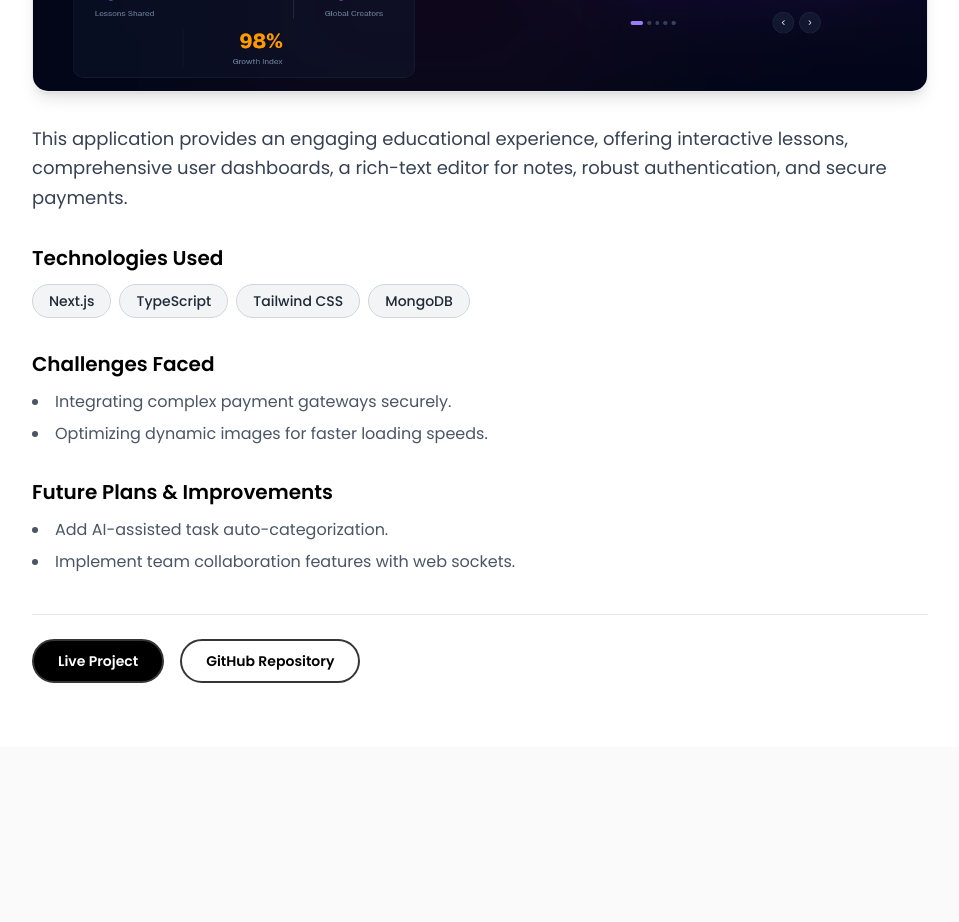
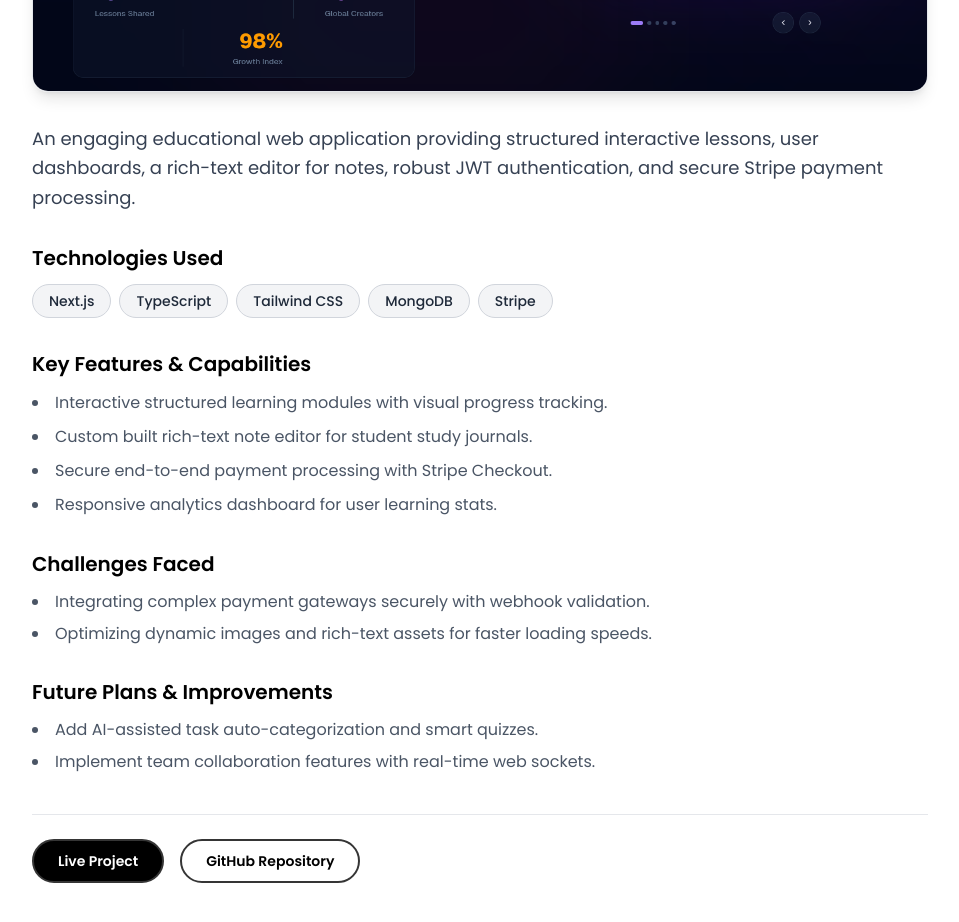
Before and after one commit to rihadjahanopu/classical-my-portfolio-website, a Next.js app: page /projects/1 in a window 1280 px wide. Shown: the part 620-1542 px from the top of the page, without its empty margins (160-1119 px from the left). Before the commit the page ends 1367 px from the top, so only its background shows below. Built offline with nearby package versions, Linux system fonts and the light colour scheme.

Commit message:
feat: add gladeshell open-source project with rich architectural details and SEO optimization

```diff
--- a/app/projects/[id]/page.tsx
+++ b/app/projects/[id]/page.tsx
@@ -19,7 +19,46 @@ export async function generateMetadata({
 	const { id } = await params;
 	const project = projectsData.find((p) => p.id.toString() === id);
 	if (!project) return { title: "Project Not Found" };
-	return { title: `${project.title} | My Portfolio` };
+
+	const title = `${project.title} | ${project.isOpenSource ? "Open Source " : ""}Project`;
+	const description = project.description;
+
+	return {
+		title,
+		description,
+		keywords: [
+			project.title,
+			...project.techStack,
+			project.isOpenSource ? "Open Source" : "",
+			"Rihad Jahan Opu",
+			"Software Engineering",
+		].filter(Boolean),
+		openGraph: {
+			title,
+			description,
+			url: `https://www.rihadjahanopu.com/projects/${project.id}`,
+			siteName: "Rihad Jahan Opu Portfolio",
+			images: [
+				{
+					url: project.image,
+					width: 1200,
+					height: 630,
+					alt: project.imageAlt || project.title,
+				},
+			],
+			type: "article",
+		},
+		twitter: {
+			card: "summary_large_image",
+			title,
+			description,
+			images: [project.image],
+			creator: "@rihadjahanopu",
+		},
+		alternates: {
+			canonical: `https://www.rihadjahanopu.com/projects/${project.id}`,
+		},
+	};
 }
 
 // ৩. মেইন কম্পোনেন্ট (async এবং await params ব্যবহার করা হয়েছে)
@@ -38,8 +77,28 @@ export default async function ProjectDetailPage({
 	const btnClass =
 		"font-semibold transition-all duration-300 px-6 py-2.5 rounded-full border-2 border-[#353535] flex justify-center items-center text-sm hover:bg-[#353535] hover:text-white";
 
+	const jsonLd = {
+		"@context": "https://schema.org",
+		"@type": project.isOpenSource ? "SoftwareSourceCode" : "SoftwareApplication",
+		name: project.title,
+		description: project.description,
+		image: project.image,
+		codeRepository: project.github,
+		installUrl: project.liveDemo,
+		programmingLanguage: project.techStack,
+		author: {
+			"@type": "Person",
+			name: "Rihad Jahan Opu",
+			url: "https://www.rihadjahanopu.com",
+		},
+	};
+
 	return (
 		<main className="min-h-screen bg-white pt-20 pb-16 px-4">
+			<script
+				type="application/ld+json"
+				dangerouslySetInnerHTML={{ __html: JSON.stringify(jsonLd) }}
+			/>
 			<div className="max-w-4xl mx-auto">
 				{/* ব্যাক বাটন */}
 				<Link
@@ -48,15 +107,27 @@ export default async function ProjectDetailPage({
 					← Back to Projects
 				</Link>
 
-				<h1 className="text-4xl md:text-5xl font-bold text-black mb-6">
-					{project.title}
-				</h1>
+				<div className="flex flex-wrap items-center gap-3 mb-6">
+					<h1 className="text-4xl md:text-5xl font-bold text-black">
+						{project.title}
+					</h1>
+					{project.isOpenSource && (
+						<span className="bg-emerald-100 text-emerald-800 text-sm font-semibold px-3 py-1 rounded-full border border-emerald-300">
+							Open Source
+						</span>
+					)}
+					{project.license && (
+						<span className="bg-gray-100 text-gray-700 text-sm font-medium px-3 py-1 rounded-full border border-gray-300">
+							{project.license}
+						</span>
+					)}
+				</div>
 
 				{/* হিরো ইমেজ */}
 				<div className="relative aspect-video w-full rounded-2xl overflow-hidden mb-8 border border-gray-200 shadow-lg">
 					<Image
 						src={project.image}
-						alt={project.title}
+						alt={project.imageAlt || `${project.title} Preview`}
 						fill
 						className="object-cover"
 						priority
@@ -67,6 +138,25 @@ export default async function ProjectDetailPage({
 				<p className="text-gray-700 text-lg leading-relaxed mb-8">
 					{project.description}
 				</p>
+
+				{/* হাইলাইটস / পারফরম্যান্স মেট্রিক্স */}
+				{project.highlights && project.highlights.length > 0 && (
+					<div className="mb-8 p-6 bg-gray-50 border border-gray-200 rounded-3xl">
+						<h2 className="text-sm font-bold uppercase tracking-wider text-gray-500 mb-4">
+							Performance & Architecture Benchmarks
+						</h2>
+						<div className="grid grid-cols-1 sm:grid-cols-2 gap-3">
+							{project.highlights.map((item, index) => (
+								<div
+									key={index}
+									className="flex items-start gap-2.5 text-sm font-medium text-gray-800 bg-white p-3 rounded-2xl border border-gray-200 shadow-2xs">
+									<span className="text-emerald-600 font-bold text-base leading-none">✓</span>
+									<span>{item}</span>
+								</div>
+							))}
+						</div>
+					</div>
+				)}
 
 				{/* টেক স্ট্যাক */}
 				<div className="mb-8">
@@ -83,6 +173,22 @@ export default async function ProjectDetailPage({
 						))}
 					</div>
 				</div>
+
+				{/* ফিচারস */}
+				{project.features && project.features.length > 0 && (
+					<div className="mb-8">
+						<h2 className="text-xl font-semibold mb-3 text-black">
+							Key Features & Capabilities
+						</h2>
+						<ul className="list-disc list-inside text-gray-600 space-y-2">
+							{project.features.map((feature, index) => (
+								<li key={index} className="leading-relaxed">
+									{feature}
+								</li>
+							))}
+						</ul>
+					</div>
+				)}
 
 				{/* চ্যালেঞ্জেস */}
 				<div className="mb-8">
--- a/app/projects/data.ts
+++ b/app/projects/data.ts
@@ -2,12 +2,17 @@ export interface Project {
 	id: number;
 	title: string;
 	image: string;
+	imageAlt?: string;
 	github: string;
 	liveDemo: string;
 	techStack: string[];
 	description: string;
+	features?: string[];
+	highlights?: string[];
 	challenges: string[];
 	futurePlans: string[];
+	isOpenSource?: boolean;
+	license?: string;
 }
 
 export const projectsData: Project[] = [
@@ -15,54 +20,127 @@ export const projectsData: Project[] = [
 		id: 1,
 		title: "Digital Life Lessons",
 		image: "/assets/project-1.png",
+		imageAlt: "Digital Life Lessons - Interactive Educational Platform",
 		github: "https://github.com/rihadjahanopu/life-lesson-client",
 		liveDemo: "https://life-lesson-client.vercel.app/",
-		techStack: ["Next.js", "TypeScript", "Tailwind CSS", "MongoDB"],
+		techStack: ["Next.js", "TypeScript", "Tailwind CSS", "MongoDB", "Stripe"],
 		description:
-			" This application provides an engaging educational experience, offering interactive lessons, comprehensive user dashboards, a rich-text editor for notes, robust authentication, and secure payments.",
+			"An engaging educational web application providing structured interactive lessons, user dashboards, a rich-text editor for notes, robust JWT authentication, and secure Stripe payment processing.",
+		features: [
+			"Interactive structured learning modules with visual progress tracking.",
+			"Custom built rich-text note editor for student study journals.",
+			"Secure end-to-end payment processing with Stripe Checkout.",
+			"Responsive analytics dashboard for user learning stats.",
+		],
 		challenges: [
-			"Integrating complex payment gateways securely.",
-			"Optimizing dynamic images for faster loading speeds.",
+			"Integrating complex payment gateways securely with webhook validation.",
+			"Optimizing dynamic images and rich-text assets for faster loading speeds.",
 		],
 		futurePlans: [
-			"Add AI-assisted task auto-categorization.",
-			"Implement team collaboration features with web sockets.",
+			"Add AI-assisted task auto-categorization and smart quizzes.",
+			"Implement team collaboration features with real-time web sockets.",
 		],
 	},
 	{
 		id: 2,
 		title: "MarketPlace Buy & Sell",
 		image: "/assets/project-2.png",
+		imageAlt: "MarketPlace Buy & Sell - Full-Stack E-Commerce Platform",
 		github: "https://github.com/rihadjahanopu/marketplace-client",
 		liveDemo: "https://marketplace-client-bay.vercel.app/",
-		techStack: ["React", "Redux Toolkit", "Node.js", "Express"],
+		techStack: ["React", "Redux Toolkit", "Node.js", "Express", "Tailwind CSS", "Radix UI"],
 		description:
-			"An e-commerce platform offering a smooth checkout experience and real-time inventory updates.This is the frontend for the Marketplace application, built with a modern React stack. It leverages Next.js for server-side rendering and optimal performance, styled with Tailwind CSS, and uses Radix UI for accessible, high-quality components.",
+			"A full-featured e-commerce platform offering an intuitive shopping experience, real-time cart state management via Redux Toolkit, accessible UI components with Radix UI, and instant inventory tracking.",
+		features: [
+			"Real-time shopping cart and checkout synchronization via Redux Toolkit.",
+			"Server-side rendering (SSR) with Next.js for high performance and SEO.",
+			"Accessible and smooth component design utilizing Radix UI primitives.",
+			"Secure RESTful API integration for order management and inventory updates.",
+		],
 		challenges: [
-			"Handling real-time state synchronization across multiple devices.",
-			"Structuring Redux store to manage cart state efficiently.",
+			"Handling real-time state synchronization across multiple tabs and devices.",
+			"Structuring normalized Redux store to manage cart, filters, and product cache efficiently.",
 		],
 		futurePlans: [
-			"Integrate dark mode support.",
-			"Implement multi-currency payment options.",
+			"Integrate system-wide dark mode support.",
+			"Implement multi-currency and multi-language internationalization.",
 		],
 	},
 	{
 		id: 3,
 		title: "Nexus AI",
 		image: "/assets/project-3.png",
+		imageAlt: "Nexus AI - Intelligent Project Workspace & Agentic Assistant",
 		github: "https://github.com/rihadjahanopu/nexes-ai-client",
 		liveDemo: "https://nexes-ai-client.vercel.app/",
-		techStack: ["Next.js", "Tailwind CSS", "TypeScript"],
+		techStack: ["Next.js", "TypeScript", "Tailwind CSS", "Google Gemini API"],
 		description:
-			"Nexus AI Client is the frontend layer of the Nexus AI platform — an intelligent project workspace that combines modern project management with an embedded Agentic AI chat interface powered by Google Gemini.",
+			"Nexus AI Client is an intelligent project management workspace that pairs modern workflow tracking with an embedded Agentic AI chat assistant powered by Google Gemini for contextual assistance and code generation.",
+		features: [
+			"Conversational Agentic AI interface powered by Google Gemini API.",
+			"Live streaming AI responses with markdown and syntax-highlighted code blocks.",
+			"Kanban-style project and task management with real-time status updates.",
+			"Strict security headers and content-security policies via Helmet.",
+		],
 		challenges: [
-			"Configuring complex Helmrt security rules.",
-			"Optimizing SEO for dynamically generated routes.",
+			"Managing real-time streaming AI chat chunks without UI stuttering.",
+			"Configuring complex Helmet security policies and optimizing dynamic SEO routes.",
 		],
 		futurePlans: [
-			"Add automated newsletter emails for new posts.",
-			"Include a comment rating and moderation dashboard.",
+			"Add automated email summaries and project progress alerts.",
+			"Implement AI-driven task estimation and project roadmap forecasting.",
+		],
+	},
+	{
+		id: 4,
+		title: "gladeshell",
+		image: "/assets/gladeshell.png",
+		imageAlt: "gladeshell - Ultra-fast Pure Rust Shell Environment and Developer Suite",
+		github: "https://github.com/rihadjahanopu/gladeshell",
+		liveDemo: "https://gladeshell.netlify.app",
+		isOpenSource: true,
+		license: "MIT License",
+		techStack: [
+			"Rust (2024 Edition)",
+			"Ratatui TUI",
+			"Gitoxide (gix)",
+			"Rayon",
+			"AES-256 GCM",
+			"Zstandard",
+			"Shell (Bash / Zsh / Fish / Pwsh)",
+			"Open Source (MIT)",
+		],
+		description:
+			"An open-source (MIT Licensed), ultra-high-performance pure Rust shell environment and developer suite delivering a record 0.0114 ms (11.4 µs) prompt latency (~210x faster than Starship). Designed with zero external runtime dependencies and strict '#![deny(unsafe_code)]' memory safety, it integrates 55 hot-swappable prompt themes, pure Rust Git telemetry ('gix 0.88'), native Ratatui TUI utilities (Todo, Notes, Process Monitor), parallel Rayon multi-core compression, a 24-in-1 FFmpeg multimedia suite, and a hardened AES-256 PBKDF2 security vault.",
+		highlights: [
+			"0.0114 ms (11.4 µs) Core Prompt Latency (Criterion micro-benchmarked)",
+			"0 Subshell Process Forks (Eliminates shell spawn overhead completely)",
+			"~3.9 MB RSS Memory Footprint (Fat-LTO compiled & stripped)",
+			"7-Platform Native Release Matrix (Linux glibc/musl, macOS ARM/x86, Windows)",
+		],
+		features: [
+			"⚡ Sub-Millisecond Smart Prompt: 0.0114 ms prompt latency with zero subshell forks and live runtime badges (Rust, Node, Bun, Python, Docker).",
+			"🦀 100% Pure Rust Architecture: Compiled binary with strict memory safety guarantees and zero external runtime dependencies.",
+			"🌿 Subshell-Free Git Telemetry: Pure Rust 'gix 0.88' engine providing 4.8 µs cache hits and adaptive monorepo TTL tracking.",
+			"🎨 55 Prompt Themes: Instant hot-swapping between Tokyo Night, Catppuccin, Dracula, Matrix, Gruvbox, Nord, and 49 more.",
+			"🖥️ Ratatui TUI Developer Apps: Terminal-native interactive GUIs for Task Management (Todo), Notes, and System Diagnostics ('sysmon').",
+			"🗜️ Rayon Parallel Multi-Core Compressor: High-throughput parallel zstd compression engine with smart pre-compressed media bypass.",
+			"🔐 Hardened AES-256-GCM Vault: Multi-vault encryption with PBKDF2 (100,000 iterations), automatic RAM zeroization, and decoy panic mode.",
+			"🎬 24-in-1 FFmedia Suite: Swiss Army knife for FFmpeg video/audio compression, GIF conversions, visualizers, and screen capture.",
+			"🔄 Universal Cross-Shell Integration: 1-command in-memory bootstrap for Bash, Zsh, Fish, and PowerShell 7+ ('eval $(gladeshell init <shell>)').",
+			"📦 Mega Updater ('uup') & Cleaner ('uu'): Cross-platform interactive application remover across apt, snap, flatpak, and AppImage.",
+		],
+		challenges: [
+			"Engineering a zero-subshell-fork prompt engine that renders git and telemetry in 11.4 µs using pure Rust ('gix 0.88'), bypassing traditional subshell bottlenecks.",
+			"Implementing a fast-path CLI dispatcher that completely bypasses heavy argument parsing overhead for hot-path commands ('prompt', 'init').",
+			"Achieving cross-shell compatibility (Bash, Zsh, Fish, PowerShell) with safe, idempotent in-memory loaders that never corrupt existing shell configs.",
+			"Hardening the AES-256 directory vault with RAM zeroization ('zeroize') to guarantee encryption keys are wiped from memory immediately upon exit.",
+		],
+		futurePlans: [
+			"Integrate an embedded local AI command assistant for context-aware shell workflow suggestions.",
+			"Publish automated packages to Homebrew, Arch User Repository (AUR), Scoop, and crates.io.",
+			"Build a modular Lua/WASM plugin engine for custom user-created Ratatui TUI extensions.",
+			"Implement an eBPF-powered real-time system latency and process tracing module.",
 		],
 	},
 ];
--- a/components/Projects.tsx
+++ b/components/Projects.tsx
@@ -1,79 +1,10 @@
 "use client";
 
 import Image from "next/image";
+import Link from "next/link";
 import { useEffect, useState } from "react";
 import { createPortal } from "react-dom";
-
-// প্রজেক্ট ডাটার টাইপ ডেফিনিশন
-interface Project {
-	id: number;
-	title: string;
-	image: string;
-	github: string;
-	liveDemo: string;
-	techStack: string[];
-	description: string;
-	challenges: string[];
-	futurePlans: string[];
-}
-
-// আপনার প্রজেক্টসমূহের ডাটা
-const projectsData: Project[] = [
-	{
-		id: 1,
-		title: "Project One",
-		image: "/assets/project-1.png",
-		github: "https://github.com/your-username/project-1",
-		liveDemo: "https://project-1-demo.com",
-		techStack: ["Next.js", "TypeScript", "Tailwind CSS", "MongoDB"],
-		description:
-			"An interactive full-stack web application designed for seamlessly managing daily tasks and projects.",
-		challenges: [
-			"Handling real-time state synchronization across multiple devices.",
-			"Optimizing dynamic images for faster loading speeds.",
-		],
-		futurePlans: [
-			"Add AI-assisted task auto-categorization.",
-			"Implement team collaboration features with web sockets.",
-		],
-	},
-	{
-		id: 2,
-		title: "Project Two",
-		image: "/assets/project-2.png",
-		github: "https://github.com/your-username/project-2",
-		liveDemo: "https://project-2-demo.com",
-		techStack: ["React", "Redux Toolkit", "Node.js", "Express"],
-		description:
-			"An e-commerce platform offering a smooth checkout experience and real-time inventory updates.",
-		challenges: [
-			"Integrating complex payment gateways securely.",
-			"Structuring Redux store to manage cart state efficiently.",
-		],
-		futurePlans: [
-			"Integrate dark mode support.",
-			"Implement multi-currency payment options.",
-		],
-	},
-	{
-		id: 3,
-		title: "Project Three",
-		image: "/assets/project-3.png",
-		github: "https://github.com/your-username/project-3",
-		liveDemo: "https://project-3-demo.com",
-		techStack: ["Next.js", "Tailwind CSS", "Firebase"],
-		description:
-			"A blogging dashboard with rich text editing, user authorization, and dynamic rendering.",
-		challenges: [
-			"Configuring complex Firebase security rules.",
-			"Optimizing SEO for dynamically generated blog routes.",
-		],
-		futurePlans: [
-			"Add automated newsletter emails for new posts.",
-			"Include a comment rating and moderation dashboard.",
-		],
-	},
-];
+import { projectsData, type Project } from "../app/projects/data";
 
 export default function Projects() {
 	const [selectedProject, setSelectedProject] = useState<Project | null>(null);
@@ -113,36 +44,45 @@ export default function Projects() {
 			<h2 className="text-5xl text-center font-bold mb-10 title">Projects</h2>
 
 			{/* Projects Cards Grid */}
-			<div className="flex flex-col lg:flex-row gap-8 justify-center max-w-6xl mx-auto">
+			<div className="grid grid-cols-1 md:grid-cols-2 xl:grid-cols-4 gap-6 max-w-7xl mx-auto">
 				{projectsData.map((project) => (
-					<div
-						className="flex-1 bg-[#fafafa] border border-gray-300 rounded-3xl p-6 text-center project-card shadow-sm hover:shadow-lg transition-all duration-300 group flex flex-col justify-between"
-						key={project.id}>
+					<article
+						className="bg-[#fafafa] border border-gray-300 rounded-3xl p-6 text-center project-card shadow-sm hover:shadow-lg transition-all duration-300 group flex flex-col justify-between"
+						key={project.id}
+						aria-label={project.title}>
 						<div>
-							<div className="overflow-hidden rounded-2xl mb-6 relative aspect-video">
+							<div className="overflow-hidden rounded-2xl mb-5 relative aspect-video">
 								<Image
 									src={project.image}
-									alt={project.title}
+									alt={project.imageAlt || `${project.title} Preview`}
 									fill
 									className="object-cover transition-transform duration-500 group-hover:scale-110"
-									sizes="(max-width: 768px) 100vw, (max-width: 1200px) 50vw, 33vw"
+									sizes="(max-width: 768px) 100vw, (max-width: 1200px) 50vw, 25vw"
 								/>
+								{project.isOpenSource && (
+									<span className="absolute top-3 right-3 bg-emerald-600/90 text-white text-[11px] font-semibold px-2.5 py-0.5 rounded-full shadow backdrop-blur-sm tracking-wide">
+										Open Source
+									</span>
+								)}
 							</div>
 
-							<h3 className="text-2xl font-bold text-black mb-4">
+							<h3 className="text-2xl font-bold text-black mb-2">
 								{project.title}
 							</h3>
+							<p className="text-gray-600 text-sm mb-4 line-clamp-2 text-center px-1">
+								{project.description}
+							</p>
 						</div>
 
 						{/* View More Button */}
-						<div className="flex justify-center mt-4">
+						<div className="flex justify-center mt-2">
 							<button
 								className={`${btnClass} w-full text-black bg-transparent`}
 								onClick={() => setSelectedProject(project)}>
 								View More / Details
 							</button>
 						</div>
-					</div>
+					</article>
 				))}
 			</div>
 
@@ -155,7 +95,7 @@ export default function Projects() {
 						onClick={() => setSelectedProject(null)}>
 						{/* Modal Content Box (Scrollable with Hidden Scrollbar) */}
 						<div
-							className="bg-white rounded-3xl max-w-2xl w-full p-6 md:p-8 relative max-h-[85vh] overflow-y-auto shadow-2xl my-auto animate-in fade-in zoom-in duration-200 [scrollbar-width:none] [-ms-overflow-style:none] [&::-webkit-scrollbar]:hidden"
+							className="bg-white rounded-3xl max-w-2xl w-full p-6 md:p-8 relative max-h-[88vh] overflow-y-auto shadow-2xl my-auto animate-in fade-in zoom-in duration-200 [scrollbar-width:none] [-ms-overflow-style:none] [&::-webkit-scrollbar]:hidden"
 							onClick={(e) => e.stopPropagation()}>
 							{/* Top Right Close Button */}
 							<button
@@ -165,15 +105,28 @@ export default function Projects() {
 								✕
 							</button>
 
-							<h3 className="text-3xl font-bold text-black mb-2">
-								{selectedProject.title}
-							</h3>
+							{/* Title & Badges */}
+							<div className="flex flex-wrap items-center gap-3 mb-2 pr-10">
+								<h3 className="text-3xl font-bold text-black">
+									{selectedProject.title}
+								</h3>
+								{selectedProject.isOpenSource && (
+									<span className="bg-emerald-100 text-emerald-800 text-xs font-semibold px-2.5 py-1 rounded-full border border-emerald-300">
+										Open Source
+									</span>
+								)}
+								{selectedProject.license && (
+									<span className="bg-gray-100 text-gray-700 text-xs font-medium px-2.5 py-1 rounded-full border border-gray-300">
+										{selectedProject.license}
+									</span>
+								)}
+							</div>
 
 							{/* Modal Image */}
-							<div className="relative aspect-video w-full rounded-xl overflow-hidden my-4 border border-gray-200">
+							<div className="relative aspect-video w-full rounded-xl overflow-hidden my-4 border border-gray-200 shadow-sm">
 								<Image
 									src={selectedProject.image}
-									alt={selectedProject.title}
+									alt={selectedProject.imageAlt || selectedProject.title}
 									fill
 									className="object-cover"
 								/>
@@ -183,6 +136,26 @@ export default function Projects() {
 							<p className="text-gray-700 mb-6 text-base leading-relaxed text-left">
 								{selectedProject.description}
 							</p>
+
+							{/* Highlights (if any) */}
+							{selectedProject.highlights &&
+								selectedProject.highlights.length > 0 && (
+									<div className="mb-6 p-4 bg-gray-50 border border-gray-200 rounded-2xl text-left">
+										<h4 className="text-xs font-bold uppercase tracking-wider text-gray-500 mb-3">
+											Key Highlights & Performance:
+										</h4>
+										<div className="grid grid-cols-1 sm:grid-cols-2 gap-2">
+											{selectedProject.highlights.map((item, index) => (
+												<div
+													key={index}
+													className="flex items-start gap-2 text-xs font-medium text-gray-800 bg-white p-2.5 rounded-xl border border-gray-200 shadow-2xs">
+													<span className="text-emerald-600 font-bold">✓</span>
+													<span>{item}</span>
+												</div>
+											))}
+										</div>
+									</div>
+								)}
 
 							{/* Tech Stack */}
 							<div className="mb-6 text-left">
@@ -200,14 +173,37 @@ export default function Projects() {
 								</div>
 							</div>
 
+							{/* Key Features (if any) */}
+							{selectedProject.features &&
+								selectedProject.features.length > 0 && (
+									<div className="mb-6 text-left">
+										<h4 className="text-lg font-semibold mb-2 text-black">
+											Key Features & Capabilities:
+										</h4>
+										<ul className="list-disc list-inside text-gray-600 text-sm space-y-1.5">
+											{selectedProject.features.map((feature, index) => (
+												<li
+													key={index}
+													className="leading-relaxed">
+													{feature}
+												</li>
+											))}
+										</ul>
+									</div>
+								)}
+
 							{/* Challenges Faced */}
 							<div className="mb-6 text-left">
 								<h4 className="text-lg font-semibold mb-2 text-black">
-									Challenges Faced:
+									Technical Challenges Faced:
 								</h4>
-								<ul className="list-disc list-inside text-gray-600 text-sm space-y-1">
+								<ul className="list-disc list-inside text-gray-600 text-sm space-y-1.5">
 									{selectedProject.challenges.map((challenge, index) => (
-										<li key={index}>{challenge}</li>
+										<li
+											key={index}
+											className="leading-relaxed">
+											{challenge}
+										</li>
 									))}
 								</ul>
 							</div>
@@ -215,11 +211,15 @@ export default function Projects() {
 							{/* Future Plans */}
 							<div className="mb-6 text-left">
 								<h4 className="text-lg font-semibold mb-2 text-black">
-									Future Plans & Improvements:
+									Future Plans & Roadmap:
 								</h4>
-								<ul className="list-disc list-inside text-gray-600 text-sm space-y-1">
+								<ul className="list-disc list-inside text-gray-600 text-sm space-y-1.5">
 									{selectedProject.futurePlans.map((plan, index) => (
-										<li key={index}>{plan}</li>
+										<li
+											key={index}
+											className="leading-relaxed">
+											{plan}
+										</li>
 									))}
 								</ul>
 							</div>
@@ -232,7 +232,7 @@ export default function Projects() {
 										target="_blank"
 										rel="noopener noreferrer"
 										className={`${btnClass} text-white bg-black hover:bg-gray-800`}>
-										Live Project
+										Live Website / Demo
 									</a>
 									<a
 										href={selectedProject.github}
@@ -241,6 +241,11 @@ export default function Projects() {
 										className={`${btnClass} text-black bg-transparent`}>
 										GitHub Repository
 									</a>
+									<Link
+										href={`/projects/${selectedProject.id}`}
+										className={`${btnClass} text-gray-700 bg-gray-100 hover:bg-gray-200 border-gray-200`}>
+										Full Case Study →
+									</Link>
 								</div>
 
 								{/* Bottom Close Button */}
```
Also changed, not shown: app/projects/page.tsx (+12 -6 lines), public/assets/gladeshell.png (added).
